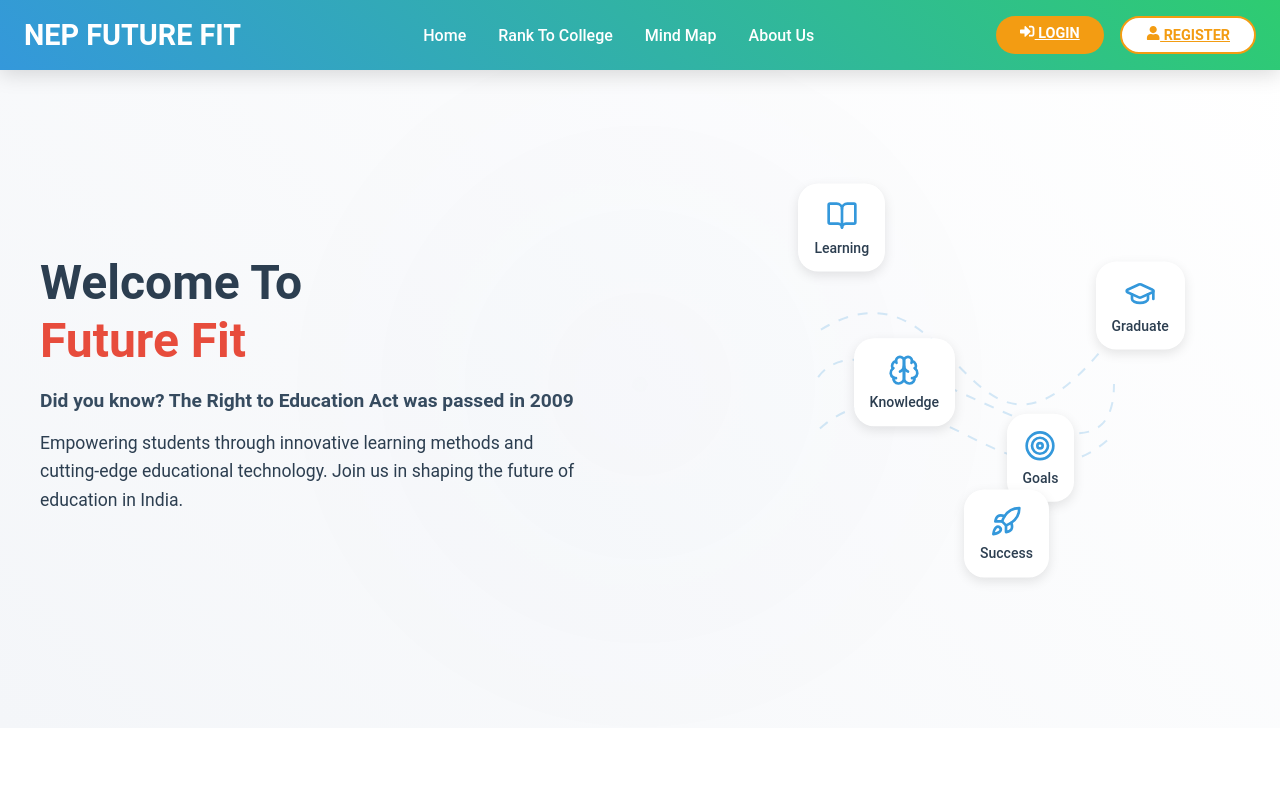
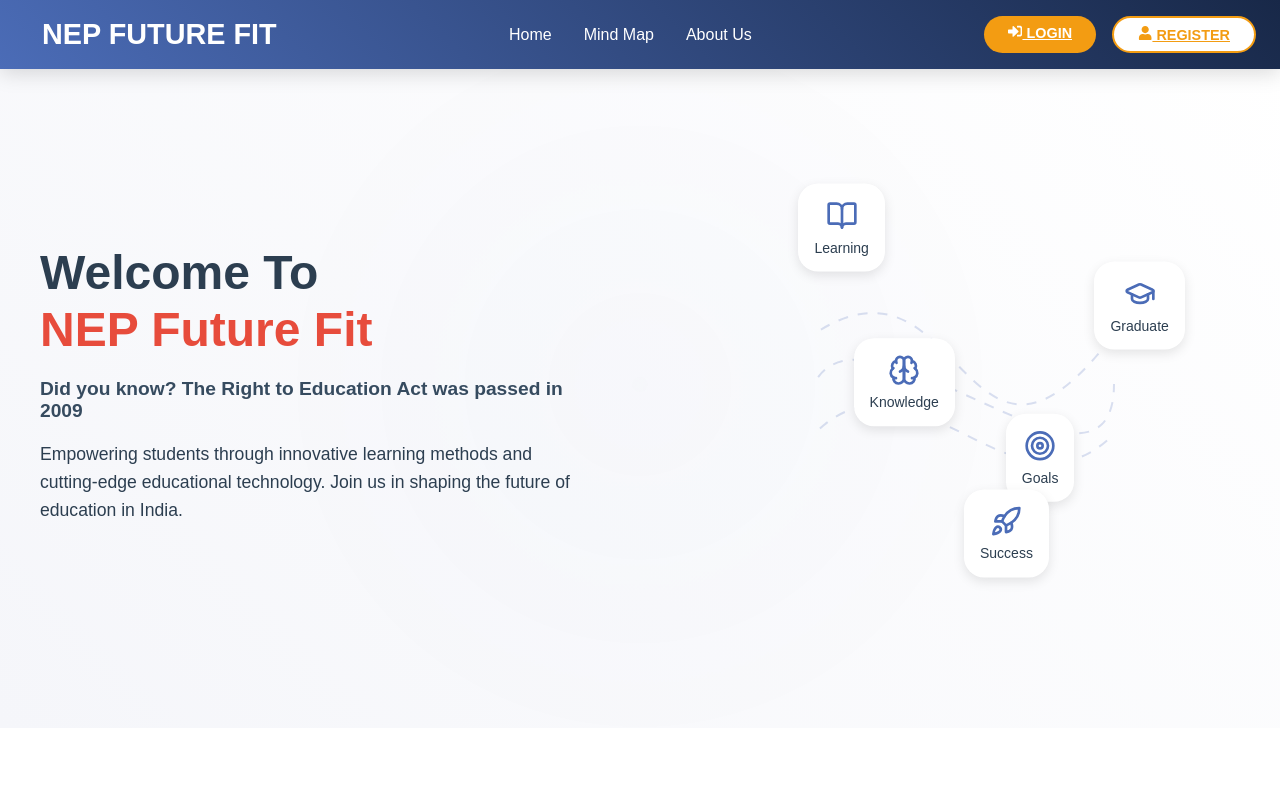
Before and after one commit to anshulkansal04/CareerMap, a React (Create React App) app in the folder client/: page / in a window 1280 px wide. Shown: the top 800 px of the page. Built offline with nearby package versions, Linux system fonts and the light colour scheme.

Commit message:
Updated css and dashboard

```diff
--- a/client/src/App.js
+++ b/client/src/App.js
@@ -11,7 +11,7 @@ import "./Components/styles.css";
 import PersonalInfoForm from "./pages/PersonalInfoForm";
 import EducationDetailsForm from "./pages/EducationDetailsForm";
 import ExtraDetailsForm from "./pages/ExtraDetailsForm";
-import CollegePred from "./pages/CollegePred"; // Ensure this component exists
+// import CollegePred from "./pages/CollegePred"; // Ensure this component exists
 // import Mmind from "./pages/MindMap"; // Ensure this component exists
 import GraphPage from "./pages/Graph_Page";
 import Scholarpage from "./pages/ScholarShip"; // Ensure this component exists
@@ -46,7 +46,7 @@ function App() {
           <Route path="/extraInfo" element={<ExtraDetailsForm />} />
           <Route path="/login" element={<LoginPage />} />
           <Route path="/signup" element={<SignUp />} />
-          <Route path="/collegeprediction" element={<CollegePred />} />
+          {/* <Route path="/collegeprediction" element={<CollegePred />} /> */}
           <Route path="/careermap" element={<GraphPage />} />
           <Route path="/scholarship" element={<Scholarpage />} />
           <Route path="/dashboard" element={<Dash />} />
--- a/client/src/Components/Hero.jsx
+++ b/client/src/Components/Hero.jsx
@@ -48,7 +48,7 @@ const Hero = () => {
         <div className="edu-hero-text">
           <h1 className="edu-hero-title">
             <span className="edu-hero-title-welcome">Welcome To</span>
-            <span className="edu-hero-title-future">Future Fit</span>
+            <span className="edu-hero-title-future">NEP Future Fit</span>
           </h1>
           <animated.p style={fadeAnimation} className="edu-hero-fact">
             Did you know? {educationalFacts[factIndex]}
--- a/client/src/Components/Navbar.jsx
+++ b/client/src/Components/Navbar.jsx
@@ -17,7 +17,7 @@ export default function Navbar() {
 
   const navLinks = [
     { name: "Home", path: "/" },
-    { name: "Rank to College", path: "/CollegePred" },
+    // { name: "Rank to College", path: "/CollegePred" },
     { name: "Mind Map", path: "/careermap" },
     { name: "About us", path: "/who-we-are" },
   ];
--- a/client/src/Components/styles.css
+++ b/client/src/Components/styles.css
@@ -1,32 +1,21 @@
 /* Global Styles */
-:root {
-  --primary-color: #4b6cb7;
-  --secondary-color: #182848;
-  --highlight-color: #f39c12;
-  --text-color: #2c3e50;
-  --background-color: #f5f6fa;
-  --white: #ffffff;
-  --nav-hover: #e67e22;
-  --transition: all 0.3s ease-in-out;
-  --complementary-color: #b74b6c;
-}
 
 body {
   font-family: "Poppins", sans-serif;
   margin: 0;
   padding: 0;
-  background-color: var(--background-color);
-  color: var(--text-color);
+  /* background-color: #f5f6fa;
+  color: #2c3e50; */
 }
 
 /* Navbar Styles */
 .nep-navbar {
-  background: linear-gradient(45deg, var(--primary-color), var(--secondary-color));
+  background: linear-gradient(45deg, #4b6cb7, #182848);
   position: fixed;
   top: 0;
   left: 0;
   right: 0;
-  z-index: 1000;
+  z-index: 100;
   box-shadow: 0 4px 20px rgba(0, 0, 0, 0.15);
 }
 
@@ -42,8 +31,9 @@ body {
 .nep-navbar-logo {
   font-size: 1.8rem;
   font-weight: bold;
-  color: var(--white);
+  color: #ffffff;
   text-transform: uppercase;
+  margin-left: 18px;
 }
 
 .nep-navbar-links {
@@ -52,7 +42,7 @@ body {
 }
 
 .nep-navbar-link {
-  color: var(--white);
+  color: #ffffff;
   text-decoration: none;
   font-size: 1rem;
   font-weight: 500;
@@ -67,7 +57,7 @@ body {
   height: 3px;
   bottom: -5px;
   left: 50%;
-  background: var(--highlight-color);
+  background: #f39c12;
   transition: width 0.3s ease, left 0.3s ease;
 }
 
@@ -88,23 +78,23 @@ body {
   text-transform: uppercase;
   font-weight: bold;
   cursor: pointer;
-  transition: var(--transition);
+  transition: all 0.3s ease-in-out;
 }
 
 .nep-navbar-cta.login {
-  background-color: var(--highlight-color);
-  color: var(--white);
+  background-color: #f39c12;
+  color: #ffffff;
 }
 
 .nep-navbar-cta.register {
-  background-color: var(--white);
-  color: var(--highlight-color);
-  border: 2px solid var(--highlight-color);
+  background-color: #ffffff;
+  color: #f39c12;
+  border: 2px solid #f39c12;
 }
 
 .nep-navbar-cta.logout {
   background-color: #e74c3c;
-  color: var(--white);
+  color: #ffffff;
 }
 
 .nep-navbar-cta:hover {
@@ -141,7 +131,7 @@ body {
 .edu-hero {
   min-height: 80vh;
   margin-top: 40px;
-  background: var(--background-color);
+  background: #f5f6fa;
   position: relative;
   overflow: hidden;
 }
@@ -152,7 +142,7 @@ body {
   left: 0;
   right: 0;
   bottom: 0;
-  background: linear-gradient(45deg, var(--background-color) 0%, var(--white) 100%);
+  background: linear-gradient(45deg, #f5f6fa 0%, #ffffff 100%);
   z-index: 1;
 }
 
@@ -238,7 +228,7 @@ body {
 .floating-element:nth-child(5) { top: 80%; left: 50%; }
 
 .icon-card {
-  background: var(--white);
+  background: #ffffff;
   padding: 1rem;
   border-radius: 20px;
   display: flex;
@@ -246,7 +236,7 @@ body {
   align-items: center;
   gap: 0.5rem;
   box-shadow: 0 4px 12px rgba(0, 0, 0, 0.1);
-  transition: var(--transition);
+  transition: all 0.3s ease-in-out;
 }
 
 .icon-card:hover {
@@ -255,13 +245,13 @@ body {
 }
 
 .icon-card .icon {
-  color: var(--primary-color);
+  color: #4b6cb7;
 }
 
 .icon-card span {
   font-size: 0.875rem;
   font-weight: 500;
-  color: var(--text-color);
+  color: #2c3e50;
 }
 
 .connections {
@@ -275,7 +265,7 @@ body {
 
 .path-line {
   fill: none;
-  stroke: var(--primary-color);
+  stroke: #4b6cb7;
   stroke-width: 2;
   stroke-opacity: 0.2;
   stroke-dasharray: 10;
@@ -332,7 +322,7 @@ body {
 /* Carousel Styles */
 .nep-carousel {
   padding: 50px 0;
-  background-color: var(--white);
+  background-color: #ffffff;
 }
 
 .nep-carousel-title {
@@ -340,7 +330,7 @@ body {
   font-size: 2.5rem;
   font-weight: 700;
   margin-bottom: 2rem;
-  color: var(--primary-color);
+  color: #4b6cb7;
   position: relative;
 }
 
@@ -349,16 +339,16 @@ body {
   display: block;
   width: 50px;
   height: 3px;
-  background-color: var(--secondary-color);
+  background-color: #182848;
   margin: 10px auto 0;
 }
 
 .nep-carousel-item {
-  background-color: var(--background-color);
+  background-color: #f5f6fa;
   border-radius: 10px;
   padding: 2rem;
   box-shadow: 0 5px 15px rgba(0, 0, 0, 0.1);
-  transition: var(--transition);
+  transition: all 0.3s ease-in-out;
   margin: 0 10px;
 }
 
@@ -371,18 +361,18 @@ body {
   font-size: 1.5rem;
   font-weight: 600;
   margin-bottom: 1rem;
-  color: var(--primary-color);
+  color: #4b6cb7;
 }
 
 .nep-carousel-item-content {
   font-size: 1rem;
-  color: var(--text-color);
+  color: #2c3e50;
 }
 
 /* Card Styles */
 .nep-cards {
   padding: 25px 0;
-  background-color: var(--background-color);
+  background-color: #f5f6fa;
 }
 
 .nep-cards-grid {
@@ -392,12 +382,12 @@ body {
 }
 
 .nep-card {
-  background: var(--white);
+  background: #ffffff;
   border-radius: 10px;
   padding: 2rem;
   text-align: center;
   box-shadow: 0 5px 15px rgba(0, 0, 0, 0.1);
-  transition: var(--transition);
+  transition: all 0.3s ease-in-out;
   position: relative;
   overflow: hidden;
 }
@@ -411,7 +401,7 @@ body {
   height: 200%;
   background: linear-gradient(45deg, transparent, rgba(52, 152, 219, 0.1), transparent);
   transform: rotate(45deg);
-  transition: var(--transition);
+  transition: all 0.3s ease-in-out;
 }
 
 .nep-card:hover::before {
@@ -428,25 +418,25 @@ body {
   font-size: 1.25rem;
   font-weight: 600;
   margin-bottom: 0.5rem;
-  color: var(--primary-color);
+  color: #4b6cb7;
 }
 
 .nep-card-subtitle {
   font-size: 1rem;
-  color: var(--text-color);
+  color: #2c3e50;
   margin-bottom: 1.5rem;
 }
 
 .nep-card-button {
-  background-color: var(--primary-color);
-  color: var(--white);
+  background-color: #4b6cb7;
+  color: #ffffff;
   border: none;
   padding: 0.5rem 1rem;
   border-radius: 25px;
   font-size: 0.9rem;
   font-weight: 500;
   cursor: pointer;
-  transition: var(--transition);
+  transition: all 0.3s ease-in-out;
   text-transform: uppercase;
   letter-spacing: 1px;
 }
--- a/client/src/pages/Dash.css
+++ b/client/src/pages/Dash.css
@@ -1,4 +1,4 @@
-/* .-app-container {
+.-app-container {
   display: flex;
   height: 100vh;
   background-color: #f3f4f6;
@@ -8,11 +8,83 @@
   background-color: white;
   border-right: 1px solid #e5e7eb;
   transition: all 0.3s;
+  z-index: 200;
   position: relative;
 }
 
 .-sidebar-open {
   width: 256px;
+}
+
+.recommend-container {
+  margin-top: 2rem;
+}
+
+.recommend-title {
+  font-size: 1.5rem;
+  font-weight: 700;
+  color: #2c3e50;
+  margin-bottom: 1rem;
+}
+
+.recommend-grid {
+  display: grid;
+  grid-template-columns: repeat(auto-fit, minmax(250px, 1fr));
+  gap: 1.5rem;
+}
+
+.recommend-card {
+  background-color: white;
+  border-radius: 0.5rem;
+  box-shadow: 0 1px 3px rgba(0, 0, 0, 0.1);
+  padding: 1.5rem;
+  text-align: center;
+  border: 2px solid #f0f0f0;
+  transition: border-color 0.2s ease, box-shadow 0.2s ease;
+}
+
+.recommend-card:hover {
+  border-color: #3498db;
+  box-shadow: 0 4px 10px rgba(0, 0, 0, 0.15);
+}
+
+.recommend-card-title {
+  font-size: 1.25rem;
+  font-weight: 600;
+  margin-bottom: 0.5rem;
+  color: #2c3e50;
+}
+
+.recommend-card-text {
+  font-size: 1rem;
+  color: #555;
+  margin-bottom: 0.75rem;
+  line-height: 1.4;
+}
+
+.recommend-vocational {
+  background-color: #f9f9f9;
+  border-left: 4px solid #2ecc71;
+  padding: 1.5rem;
+  border-radius: 0.5rem;
+}
+
+.recommend-vocational-title {
+  font-size: 1.25rem;
+  font-weight: 600;
+  color: #27ae60;
+  margin-bottom: 0.5rem;
+}
+
+.recommend-vocational-list {
+  font-size: 1rem;
+  color: #555;
+  list-style: none;
+  padding: 0;
+}
+
+.recommend-vocational-list li {
+  margin-bottom: 0.5rem;
 }
 
 .-sidebar-closed {
@@ -74,6 +146,7 @@
   font-size: 1.875rem;
   font-weight: bold;
   margin-bottom: 32px;
+  margin-top: 50px;
 }
 
 .-card {
@@ -145,6 +218,7 @@
   font-size: 1.875rem;
   font-weight: bold;
   margin-bottom: 2rem;
+  margin-top: 50px;
 }
 
 .-home-grid {
@@ -302,47 +376,38 @@
 .-button-icon {
   width: 1.25rem;
   height: 1.25rem;
-} */
-
-:root {
-  --primary-color: #3498db;
-  --secondary-color: #2ecc71;
-  --accent-color: #e74c3c;
-  --background-color: #f4f6f9;
-  --text-color: #2c3e50;
-  --card-background: #ffffff;
-  --sidebar-width: 256px;
-  --sidebar-collapsed-width: 80px;
-  --transition-speed: 0.3s;
 }
 
-body {
+
+
+/* body {
   font-family: 'Roboto', sans-serif;
   background-color: var(--background-color);
   color: var(--text-color);
-  transition: background-color var(--transition-speed);
+  transition: background-color 0.3s;
 }
 
 .-app-container {
   display: flex;
   min-height: 100vh;
-  background-color: var(--background-color);
+  background-color: #f4f6f9;
+  margin-top: 18px;
 }
 
 .-sidebar {
-  background-color: var(--card-background);
+  background-color: #ffffff;
   border-right: 1px solid rgba(0, 0, 0, 0.1);
-  transition: all var(--transition-speed);
+  transition: all 0.3s ease;
   position: relative;
   box-shadow: 2px 0 10px rgba(0, 0, 0, 0.1);
 }
 
 .-sidebar-open {
-  width: var(--sidebar-width);
+  width: 256px;
 }
 
 .-sidebar-closed {
-  width: var(--sidebar-collapsed-width);
+  width: 80px;
 }
 
 .-sidebar-toggle {
@@ -351,13 +416,13 @@ body {
   right: 16px;
   background: none;
   border: none;
-  color: var(--text-color);
+  color: #2c3e50;
   cursor: pointer;
-  transition: color var(--transition-speed);
+  transition: color 0.3s ease;
 }
 
 .-sidebar-toggle:hover {
-  color: var(--primary-color);
+  color: #3498db;
 }
 
 .-nav {
@@ -370,26 +435,26 @@ body {
   display: flex;
   align-items: center;
   padding: 16px;
-  color: var(--text-color);
+  color: #2c3e50;
   text-decoration: none;
-  transition: all var(--transition-speed);
+  transition: all 0.3s ease;
 }
 
 .-nav-item:hover {
   background-color: rgba(52, 152, 219, 0.1);
-  color: var(--primary-color);
+  color: #3498db;
 }
 
 .-nav-item.-active {
-  color: var(--primary-color);
+  color: #3498db;
   background-color: rgba(52, 152, 219, 0.1);
-  border-left: 4px solid var(--primary-color);
+  border-left: 4px solid #3498db;
 }
 
 .-nav-icon {
   width: 24px;
   height: 24px;
-  transition: transform var(--transition-speed);
+  transition: transform 0.3s ease;
 }
 
 .-nav-item:hover .-nav-icon {
@@ -400,7 +465,7 @@ body {
   margin-left: 16px;
   font-weight: 500;
   opacity: 1;
-  transition: opacity var(--transition-speed);
+  transition: opacity 0.3s ease;
 }
 
 .-sidebar-closed .-nav-text {
@@ -413,33 +478,34 @@ body {
   flex: 1;
   padding: 32px;
   overflow: auto;
-  transition: margin-left var(--transition-speed);
+  transition: margin-left 0.3s ease;
 }
 
 .-main-content.-with-sidebar {
-  margin-left: var(--sidebar-width);
+  margin-left: 256px;
 }
 
 .-page-container {
   max-width: 1152px;
   margin: 0 auto;
+  margin-top: 18px;
 }
 
 .-page-title {
   font-size: 2.25rem;
   font-weight: bold;
   margin-bottom: 32px;
-  color: var(--primary-color);
-  border-bottom: 2px solid var(--primary-color);
+  color: #3498db;
+  border-bottom: 2px solid #3498db;
   padding-bottom: 8px;
 }
 
 .-card {
-  background-color: var(--card-background);
+  background-color: #ffffff;
   padding: 24px;
   border-radius: 12px;
   box-shadow: 0 4px 6px rgba(0, 0, 0, 0.1);
-  transition: all var(--transition-speed);
+  transition: all 0.3s ease;
 }
 
 .-card:hover {
@@ -465,11 +531,11 @@ body {
   border-radius: 8px;
   padding: 12px 16px;
   width: 100%;
-  transition: all var(--transition-speed);
+  transition: all 0.3s ease;
 }
 
 .-text-field:focus {
-  border-color: var(--primary-color);
+  border-color: #3498db;
   box-shadow: 0 0 0 2px rgba(52, 152, 219, 0.2);
   outline: none;
 }
@@ -481,11 +547,11 @@ body {
   font-weight: 600;
   text-transform: uppercase;
   letter-spacing: 0.5px;
-  transition: all var(--transition-speed);
+  transition: all 0.3s ease;
 }
 
 .-button-primary {
-  background-color: var(--primary-color);
+  background-color: #3498db;
   color: white;
 }
 
@@ -496,7 +562,7 @@ body {
 }
 
 .-button-success {
-  background-color: var(--secondary-color);
+  background-color: #2ecc71;
   color: white;
 }
 
@@ -513,7 +579,7 @@ body {
   }
 
   .-main-content.-with-sidebar {
-    margin-left: var(--sidebar-collapsed-width);
+    margin-left: 80px;
   }
 
   .-sidebar-open {
@@ -598,7 +664,7 @@ body {
   font-size: 2.5rem;
   font-weight: bold;
   margin-bottom: 2rem;
-  color: var(--primary-color);
+  color: #3498db;
   text-align: center;
   text-shadow: 2px 2px 4px rgba(0, 0, 0, 0.1);
 }
@@ -610,11 +676,11 @@ body {
 }
 
 .-info-card {
-  background-color: var(--card-background);
+  background-color: #ffffff;
   padding: 2rem;
   border-radius: 12px;
   box-shadow: 0 4px 6px rgba(0, 0, 0, 0.1);
-  transition: all var(--transition-speed);
+  transition: all 0.3s;
 }
 
 .-info-card:hover {
@@ -626,25 +692,26 @@ body {
   font-size: 1.5rem;
   font-weight: 600;
   margin-bottom: 1rem;
-  color: var(--primary-color);
+  color: #3498db;
 }
 
 .-card-text {
-  color: var(--text-color);
+  color: #2c3e50;
   line-height: 1.6;
 }
 
 .-user-container {
   max-width: 1152px;
   margin: 0 auto;
+  margin-top: 18px;
 }
 
 .-user-card {
-  background-color: var(--card-background);
+  background-color: #ffffff;
   border-radius: 12px;
   box-shadow: 0 4px 6px rgba(0, 0, 0, 0.1);
   padding: 2rem;
-  transition: all var(--transition-speed);
+  transition: all 0.3s;
 }
 
 .-user-card:hover {
@@ -665,7 +732,7 @@ body {
 }
 
 .-field-label {
-  color: var(--text-color);
+  color: #2c3e50;
   font-weight: 600;
 }
 
@@ -674,25 +741,25 @@ body {
   border-radius: 8px;
   padding: 12px 16px;
   width: 100%;
-  transition: all var(--transition-speed);
+  transition: all 0.3s;
 }
 
 .-field-input:focus {
-  border-color: var(--primary-color);
+  border-color: #3498db;
   box-shadow: 0 0 0 2px rgba(52, 152, 219, 0.2);
   outline: none;
 }
 
 .-edit-button {
   margin-top: 2rem;
-  background-color: var(--primary-color);
+  background-color: #3498db;
   color: white;
   padding: 12px 24px;
   border-radius: 8px;
   font-weight: 600;
   text-transform: uppercase;
   letter-spacing: 0.5px;
-  transition: all var(--transition-speed);
+  transition: all 0.3s;
 }
 
 .-edit-button:hover {
@@ -707,12 +774,12 @@ body {
 }
 
 .-chart-card {
-  background-color: var(--card-background);
+  background-color: #ffffff;
   border-radius: 12px;
   box-shadow: 0 4px 6px rgba(0, 0, 0, 0.1);
   padding: 2rem;
   margin-bottom: 2rem;
-  transition: all var(--transition-speed);
+  transition: all 0.3s;
 }
 
 .-chart-card:hover {
@@ -733,12 +800,12 @@ body {
 }
 
 .-marks-card {
-  background-color: var(--card-background);
+  background-color: #ffffff;
   border-radius: 12px;
   box-shadow: 0 4px 6px rgba(0, 0, 0, 0.1);
   padding: 1.5rem;
   text-align: center;
-  transition: all var(--transition-speed);
+  transition: all 0.3s;
 }
 
 .-marks-card:hover {
@@ -750,16 +817,16 @@ body {
   font-size: 1.25rem;
   font-weight: 600;
   margin-bottom: 1rem;
-  color: var(--primary-color);
+  color: #3498db;
 }
 
 .-positive {
-  color: var(--secondary-color);
+  color: #2ecc71;
   font-weight: 600;
 }
 
 .-negative {
-  color: var(--accent-color);
+  color: #e74c3c;
   font-weight: 600;
 }
 
@@ -785,15 +852,15 @@ body {
   font-weight: 600;
   text-transform: uppercase;
   letter-spacing: 0.5px;
-  transition: all var(--transition-speed);
+  transition: all 0.3s;
 }
 
 .-action-button.-edit {
-  background-color: var(--primary-color);
+  background-color: #3498db;
 }
 
 .-action-button.-generate {
-  background-color: var(--secondary-color);
+  background-color: #2ecc71;
 }
 
 .-action-button:hover {
@@ -822,10 +889,9 @@ body {
 }
 
 @media (prefers-color-scheme: dark) {
-  :root {
-    --background-color: #1a1a2e;
-    --text-color: #e0e0e0;
-    --card-background: #16213e;
+  body {
+    background-color: #1a1a2e;
+    color: #e0e0e0;
   }
 
   .-sidebar {
@@ -840,12 +906,12 @@ body {
   .-text-field,
   .-field-input {
     background-color: #1a1a2e;
-    color: var(--text-color);
+    color: #e0e0e0;
     border-color: #2c3e50;
   }
 
   .-text-field:focus,
   .-field-input:focus {
-    border-color: var(--primary-color);
+    border-color: #3498db;
   }
-}
+} */
--- a/client/src/pages/Dashboard.jsx
+++ b/client/src/pages/Dashboard.jsx
@@ -25,6 +25,7 @@ import "./Dash.css";
 import jsPDF from "jspdf";
 import "jspdf-autotable";
 import CollegePredictor from './CollegePred';
+import Navbar from "../Components/Navbar";
 
 function App() {
   const [isSidebarOpen, setIsSidebarOpen] = useState(false);
@@ -124,7 +125,9 @@ function App() {
   }
 
   return (
+    <>
     <div className="-app-container">
+      <Navbar />
       <div
         className={`-sidebar ${isSidebarOpen ? "-sidebar-open" : "-sidebar-closed"
           }`}
@@ -175,6 +178,7 @@ function App() {
         {renderPage()}
       </main>
     </div>
+    </>
   );
 }
 
--- a/client/src/pages/Sample1.jsx
+++ b/client/src/pages/Sample1.jsx
@@ -66,7 +66,7 @@ const Sample1 = () => {
 
   if (isLoading) return <p>Loading...</p>; // Show loading state
   if (!personalData || personalData.length === 0)
-    return <p>No personal information found.</p>; // Handle no data case
+    return <p style={{ marginTop: '40px' }}>No personal information found.</p>; // Handle no data case
 
   return (
     <div className="-user-container">
```
Also changed, not shown: client/src/Components/Footer.css (+9 -9 lines), client/src/pages/CollegePred.css (+7 -12 lines), client/src/pages/CollegePred.jsx (+3 -8 lines).
